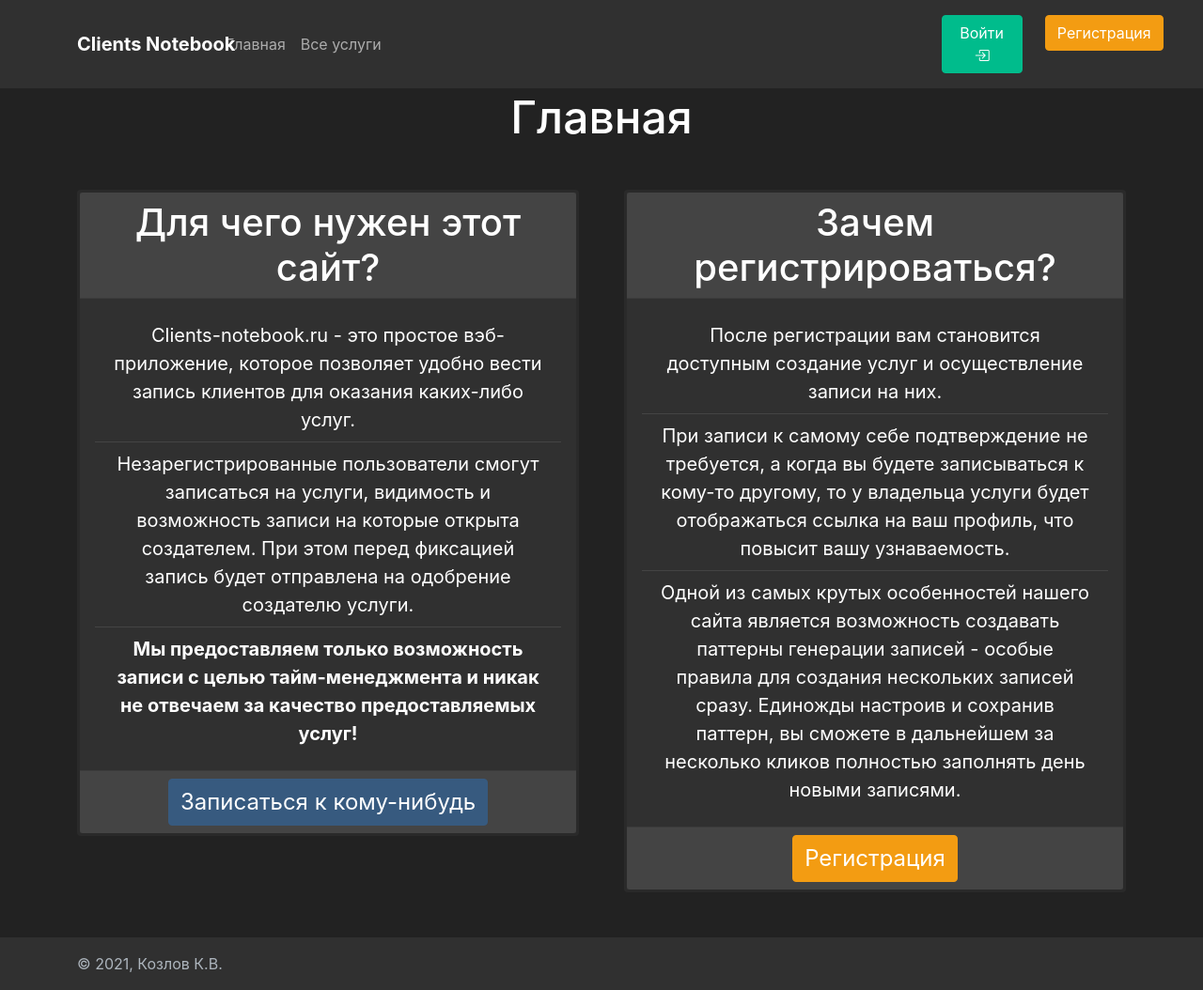
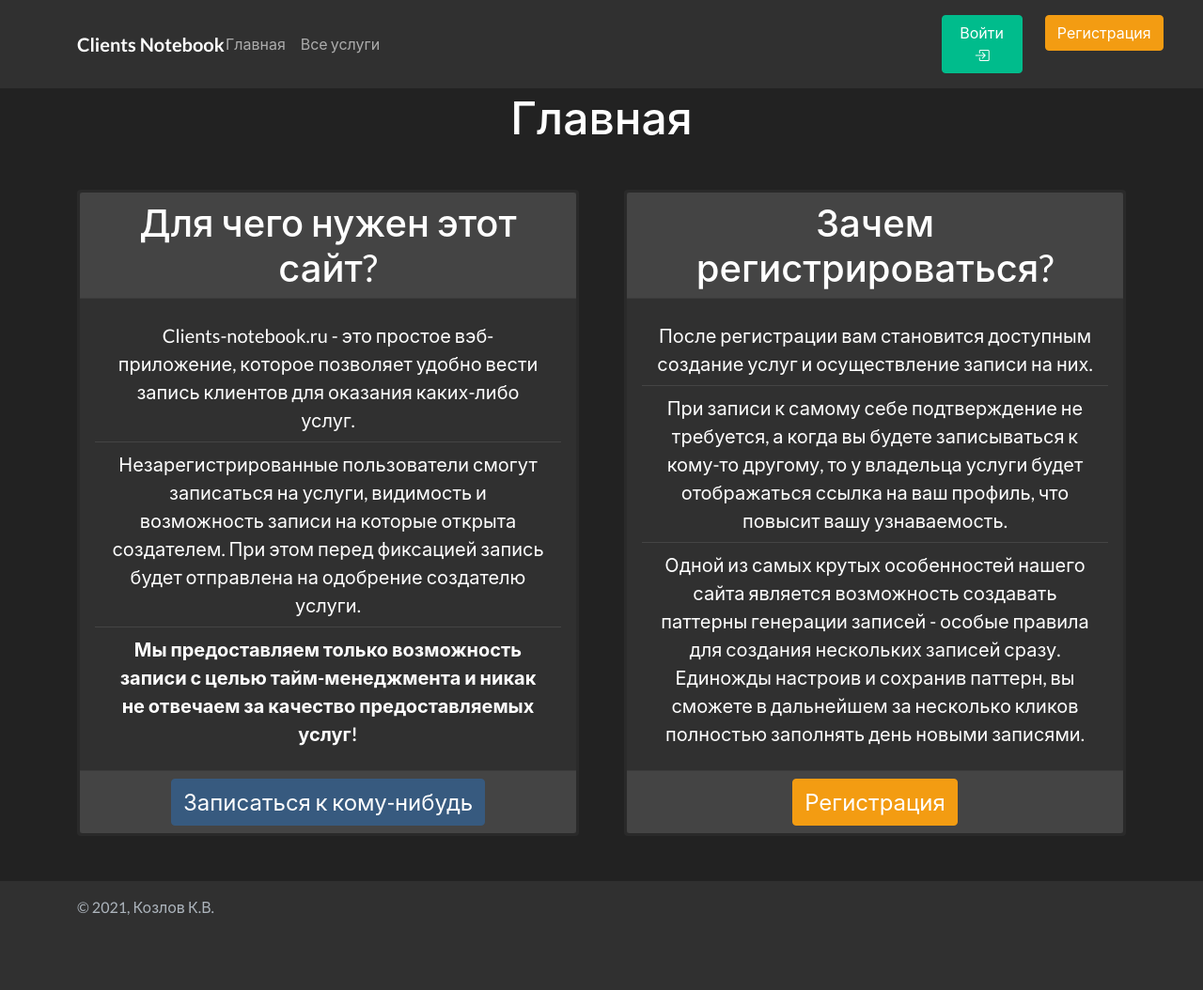
Before and after one commit to KozlovKV/clients-notebook, a Django app: page / in a window 1280 px wide. Shown: the whole page at 94% size. After the commit the page ends 974 px from the top, so only its background shows below. Run offline with Django 3.2, Linux system fonts and the light colour scheme; some libraries are stand-ins or nearby versions; some web fonts are replaced.

Commit message:
Add fonts remove main style preload

```diff
--- a/apps/front_app/templates/base/base.html
+++ b/apps/front_app/templates/base/base.html
@@ -15,12 +15,7 @@
         <link href="{% static 'bi-font/bootstrap-icons.css' %}" rel="stylesheet" type="text/css">
     </noscript>
 
-    <link rel="preload" href="{{ theme_css_url }}" as="style" onload="this.onload=null;this.rel='stylesheet'">
-    <noscript>
-        <link href="{{ theme_css_url }}" rel="stylesheet" type="text/css">
-    </noscript>
-
-
+    <link href="{{ theme_css_url }}" rel="stylesheet" type="text/css">
 
     {% block extra_head %}
 
```
Also changed, not shown: apps/front_app/static/bootswatch-themes/darkly/fonts/src/S6u8w4BMUTPHjxsAUi-qJCY.woff2 (added), apps/front_app/static/bootswatch-themes/darkly/fonts/src/S6u8w4BMUTPHjxsAXC-q.woff2 (added), apps/front_app/static/bootswatch-themes/darkly/fonts/src/S6u9w4BMUTPHh6UVSwaPGR_p.woff2 (added), apps/front_app/static/bootswatch-themes/darkly/fonts/src/S6u9w4BMUTPHh6UVSwiPGQ.woff2 (added), apps/front_app/static/bootswatch-themes/darkly/fonts/src/S6uyw4BMUTPHjx4wXg.woff2 (added), apps/front_app/static/bootswatch-themes/darkly/fonts/src/S6uyw4BMUTPHjxAwXjeu.woff2 (added).
